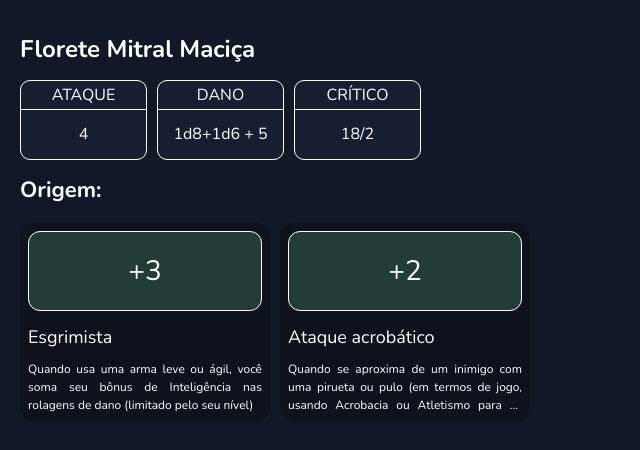
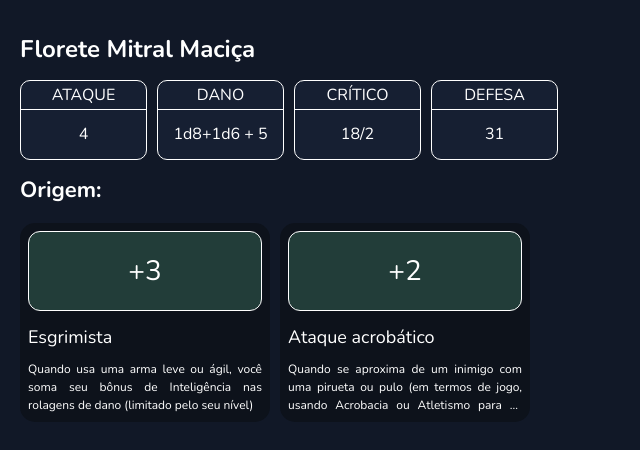
Before and after one commit to lauanS/sp-sheet, a Vue app: page / in a window 1280 px wide. Shown: the top 450 px of the page, without its empty margins (0-640 px from the left). Built offline with nearby package versions, Linux system fonts and the light colour scheme.

Commit message:
:sparkles: Adds defense status

```diff
--- a/src/utils/data.ts
+++ b/src/utils/data.ts
@@ -13,6 +13,7 @@ export type Skill = {
 }
 
 const initialModifiers: Modifier[] = [
+  { status: 'defense', value: 10 },
   { status: 'critMod', value: 2 }
 ];
 
--- a/src/views/FlorianView.vue
+++ b/src/views/FlorianView.vue
@@ -7,7 +7,8 @@
           v-for="status in [
             { name: 'Ataque', value: hit , code: 'hit'},
             { name: 'Dano', value: `${dices} + ${damage}` , code: 'damage'},
-            { name: 'Crítico', value: `${critChange}/${critMod}`, code: 'critChance' }
+            { name: 'Crítico', value: `${critChange}/${critMod}`, code: 'critChance' },
+            { name: 'Defesa', value: defense , code: 'defense' }
           ]"
           :key="status.name"
           :name="status.name"
@@ -60,31 +61,34 @@ const modList = ref(florianSkills.reduce<Mod[]>((skillList, skill) => {
   return skillList;
 }, []));
 
-const filterModList = (status: string) => modList.value.filter((mod) => mod.modifier === status)
-const damageMods = computed(() => filterModList('damage'))
-const hitMods = computed(() => filterModList('hit'))
-const critChanceMods = computed(() => filterModList('critChance'))
-const critModMods = computed(() => filterModList('critMod'))
+const filterModList = (status: string) => modList.value.filter((mod) => mod.modifier === status);
+const damageMods = computed(() => filterModList('damage'));
+const hitMods = computed(() => filterModList('hit'));
+const critChanceMods = computed(() => filterModList('critChance'));
+const critModMods = computed(() => filterModList('critMod'));
+const defenseMods = computed(() => filterModList('defense'));
 
 const selectedMod = computed(() => {
   const possibleMods = {
     damage: damageMods,
     hit: hitMods,
     critChance: critChanceMods,
-    critMod: critModMods
+    critMod: critModMods,
+    defense: defenseMods
   }
 
   return (possibleMods[selectedStatus.value]).value;
-})
+});
 
 const calcMod = (arr: Mod[]) => {
   return arr.reduce((prev, curr) => {
     return prev + curr.value;
   }, 0);
-}
+};
 
 const damage = computed(() => calcMod(filterModList('damage')));
 const hit = computed(() => calcMod(filterModList('hit')));
+const defense = computed(() => calcMod(filterModList('defense')));
 
 function selectStatus(status: ModifierStatus): void {
   selectedStatus.value = status;
```
